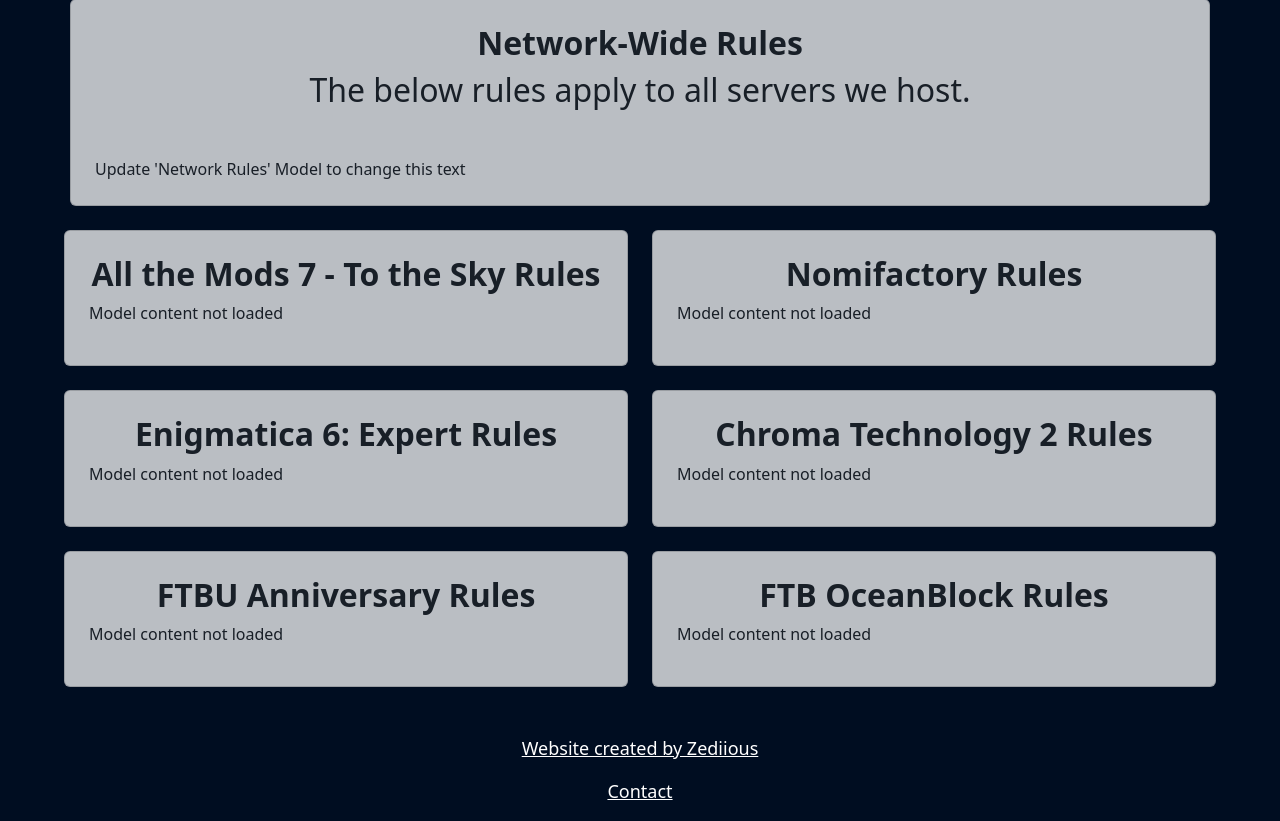
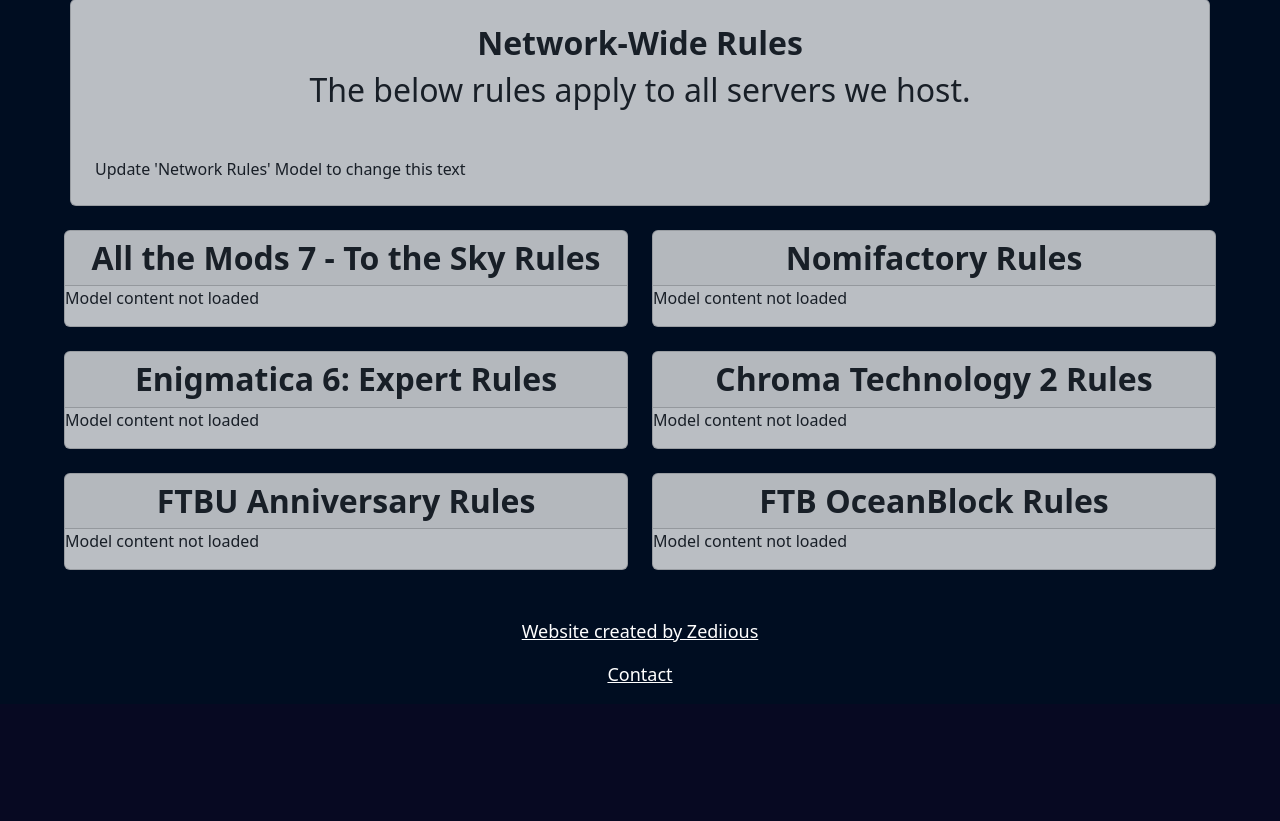
Before and after one commit to arthur-king-excalibur/py-raptor-web, a Django app: page /rules/ in a window 1280 px wide. Shown: the part 961-1782 px from the top of the page. After the commit the page ends 1644 px from the top, so only its background shows below. Run offline with Django 3.2, Linux system fonts and the light colour scheme; data comes from the database, SQL or seed files in the repository; some libraries are stand-ins or nearby versions.

Commit message:
Add card-header and card-footer classes to cards
- Announcement cards on the homepage have had the author and date placed in a bootstrap card footer.
- Server information cards have had their title placed in a bootstrap card header
- Changed server information cards to utilize container-flex rather than container, to allow the card header to display properly.
- Moved bootstrap padding class from card to pageContent, to allow card header to display properly.

```diff
--- a/raptorWeb/templates/raptormc/rules.html
+++ b/raptorWeb/templates/raptormc/rules.html
@@ -42,11 +42,11 @@
   {% endif %}
 
   <div class="col-12 col-lg-6">
-    <div class="infoCard card bg-light p-4 mt-4 opacity-75 container">
+    <div class="infoCard card bg-light mt-4 opacity-75 container-flex">
       <a id="AlltheMods7"></a>
-      <h3 class="pageHeader fw-bold text-center text-break">All the Mods 7 - To the Sky Rules</h3>
+      <h3 class="pageHeader card-header fw-bold text-center text-break">All the Mods 7 - To the Sky Rules</h3>
       {% if atm7_info %}
-      <div class="pageContent">
+      <div class="pageContent p-4">
         {{ atm7_info.server_rules|safe }}
       </div>
     {% else %}
@@ -58,11 +58,11 @@
   </div>
 
   <div class="col-12 col-lg-6">
-    <div class="infoCard card bg-light p-4 mt-4 opacity-75 container">
+    <div class="infoCard card bg-light mt-4 opacity-75 container-flex">
       <a id="Nomifactory"></a>
-      <h3 class="pageHeader fw-bold text-center text-break">Nomifactory Rules</h3>
+      <h3 class="pageHeader card-header fw-bold text-center text-break">Nomifactory Rules</h3>
       {% if nomi_info %}
-      <div class="pageContent">
+      <div class="pageContent p-4">
         {{ nomi_info.server_rules|safe }}
       </div>
     {% else %}
@@ -74,11 +74,11 @@
   </div>
 
   <div class="col-12 col-lg-6">
-    <div class="infoCard card bg-light p-4 mt-4 opacity-75 container">
+    <div class="infoCard card bg-light mt-4 opacity-75 container-flex">
       <a id="Enigmatica6Expert"></a>
-      <h3 class="pageHeader fw-bold text-center text-break">Enigmatica 6: Expert Rules</h3>
+      <h3 class="pageHeader card-header fw-bold text-center text-break">Enigmatica 6: Expert Rules</h3>
       {% if e6e_info %}
-      <div class="pageContent">
+      <div class="pageContent p-4">
         {{ e6e_info.server_rules|safe }}
       </div>
     {% else %}
@@ -90,11 +90,11 @@
   </div>
 
   <div class="col-12 col-lg-6">
-    <div class="infoCard card bg-light p-4 mt-4 opacity-75 container">
+    <div class="infoCard card bg-light mt-4 opacity-75 container-flex">
       <a id="ChromaTechnology2"></a>
-      <h3 class="pageHeader fw-bold text-center text-break">Chroma Technology 2 Rules</h3>
+      <h3 class="pageHeader card-header fw-bold text-center text-break">Chroma Technology 2 Rules</h3>
       {% if ct2_info %}
-      <div class="pageContent">
+      <div class="pageContent p-4">
         {{ ct2_info.server_rules|safe }}
       </div>
     {% else %}
@@ -106,11 +106,11 @@
   </div>
 
   <div class="col-12 col-lg-6">
-    <div class="infoCard card bg-light p-4 mt-4 opacity-75 container">
+    <div class="infoCard card bg-light mt-4 opacity-75 container-flex">
       <a id="FTBUAnniversary"></a>
-      <h3 class="pageHeader fw-bold text-center text-break">FTBU Anniversary Rules</h3>
+      <h3 class="pageHeader card-header fw-bold text-center text-break">FTBU Anniversary Rules</h3>
       {% if ftbu_info %}
-      <div class="pageContent">
+      <div class="pageContent p-4">
         {{ ftbu_info.server_rules|safe }}
       </div>
     {% else %}
@@ -122,11 +122,11 @@
   </div>
 
   <div class="col-12 col-lg-6">
-    <div class="infoCard card bg-light p-4 mt-4 opacity-75 container">
+    <div class="infoCard card bg-light mt-4 opacity-75 container-flex">
       <a id="FTBOceanBlock"></a>
-      <h3 class="pageHeader fw-bold text-center text-break">FTB OceanBlock Rules</h3>
+      <h3 class="pageHeader card-header fw-bold text-center text-break">FTB OceanBlock Rules</h3>
       {% if ob_info %}
-      <div class="pageContent">
+      <div class="pageContent p-4">
         {{ ob_info.server_rules|safe }}
       </div>
     {% else %}
```
Also changed, not shown: raptorWeb/templates/raptormc/banneditems.html (+18 -18 lines), raptorWeb/templates/raptormc/home.html (+15 -15 lines), raptorWeb/templates/raptormc/voting.html (+18 -18 lines).
